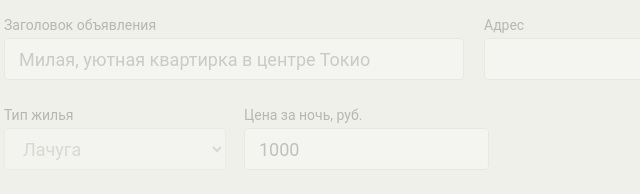
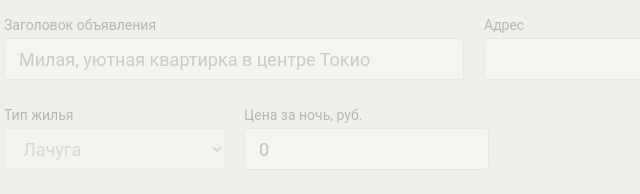
Before and after one commit to mrwebsterr/243637-keksobooking, a website: page index.html in a window 1280 px wide. Shown: the part 941-1135 px from the top of the page, 156-796 px from the left. Drawn offline with Linux system fonts and the light colour scheme.

Commit message:
Исправил замечания.

```diff
--- a/index.html
+++ b/index.html
@@ -122,7 +122,7 @@
 
       <fieldset class="form__element">
         <label for="price">Цена за ночь, руб.</label>
-        <input id="price" name="price" type="number" placeholder="5000"  value="1000" minlength="0" maxlength="1000000" required>
+        <input id="price" name="price" type="number" placeholder="5000"  value="0" minlength="0" maxlength="1000000" required>
       </fieldset>
 
       <fieldset class="form__element">
```
